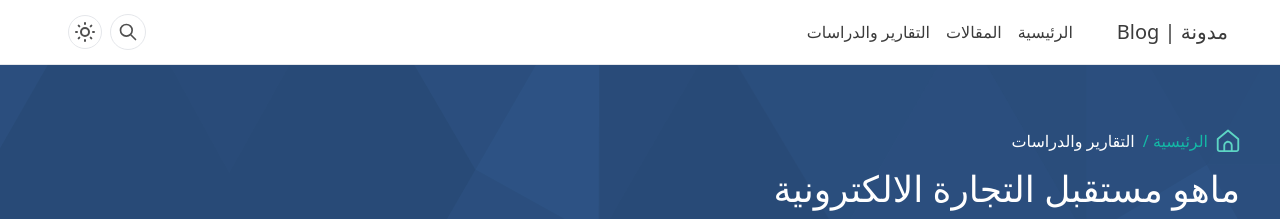
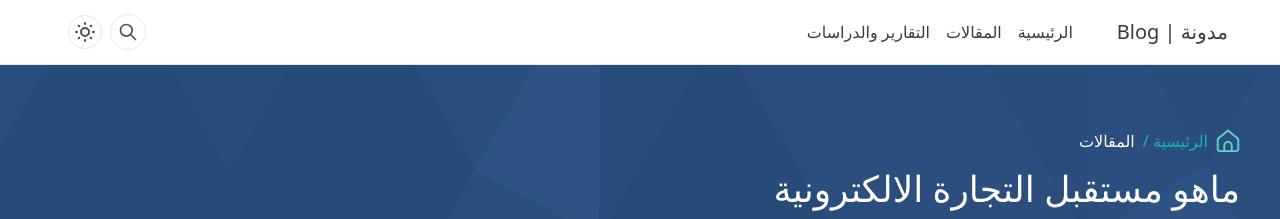
Before and after one commit to hassankotti/BlogUI, a React (Vite) app: page /article/0 in a window 1280 px wide. Shown: the top 219 px of the page. Built offline with nearby package versions, Linux system fonts and the light colour scheme; a web font is replaced by a local one; what tailwindcss-rtl would draw is missing.

Commit message:
useParams fixed

```diff
--- a/src/components/ThemeToggle.tsx
+++ b/src/components/ThemeToggle.tsx
@@ -14,12 +14,12 @@ const ThemeToggle = () => {
         colorTheme === "light" ? (
           <MoonIcon
             className='w-6 h-6'
-            onClick={() => setTheme("light")} />
+            /*onClick={() => setTheme("dark")}*/ />
 
         ) : (
           <SunIcon
             className='w-6 h-6'
-            onClick={() => setTheme("dark")} />
+            /*onClick={() => setTheme("dark")}*/ />
         )
       }
     </button>
--- a/src/pages/Article.tsx
+++ b/src/pages/Article.tsx
@@ -10,7 +10,7 @@ import LoadingSpinner from '../components/LoadingSpinner'
 import Helmet from 'react-helmet'
 import { useParams } from 'react-router-dom'; import NoData from '../components/NoData';
 const Article = () => {
-    let params = useParams();
+    let params = useParams < article_params>();
     const article = articles[params.id ?? 0];
     const [isLoading, setIsLoading] = useState(true);
     useEffect(() => {
@@ -24,7 +24,7 @@ const Article = () => {
         <Layout>
             <Helmet>
                 <title>Blog | {article.title ?? ''}</title>
-                <meta name="aricle" content={article.title??''} />
+                <meta name="aricle" content={article.title ?? ''} />
             </Helmet>
             <ArticlesHero article={article} />
             <div className='relative min-h-screen'>
@@ -39,5 +39,7 @@ const Article = () => {
         </Layout>
     )
 }
-
+type article_params = {
+    id: string;
+};
 export default Article
--- a/src/sections/ArticlesHero.tsx
+++ b/src/sections/ArticlesHero.tsx
@@ -1,5 +1,5 @@
 import React from 'react'
-const ArticlesHero = ({ article ,type}) => {
+const ArticlesHero = ({ article}) => {
     const hero = '/src/assets/auther.png'
     return (
         <section className="flex h-64 flex-col justify-center overflow-hidden bg-blue-900 dark:bg-heavy-metal-800/50 py-6 sm:py-12 bg-hero bg-center dark:bg-hero_dark">
@@ -9,7 +9,7 @@ const ArticlesHero = ({ article ,type}) => {
                         <path d="M13.781 5.762L7.37.512a.562.562 0 00-.738 0L.219 5.762a.513.513 0 00-.164.205.543.543 0 00-.055.246v6.412c0 .483.169.893.506 1.23.346.347.76.52 1.244.52h10.5c.483 0 .893-.173 1.23-.52.347-.337.52-.747.52-1.23V6.213a.542.542 0 00-.055-.246.512.512 0 00-.164-.205zm-5.031 7.45h-3.5v-2.925c0-.483.169-.893.506-1.23.346-.347.76-.52 1.244-.52.483 0 .893.173 1.23.52.347.337.52.747.52 1.23v2.926zm4.088-.587c0 .164-.06.305-.178.424a.557.557 0 01-.41.164H9.912v-2.926c0-.4-.073-.78-.219-1.135a2.99 2.99 0 00-1.559-1.545A2.809 2.809 0 007 7.375c-.401 0-.78.077-1.135.232a2.99 2.99 0 00-1.558 1.545 2.96 2.96 0 00-.22 1.135v2.926H1.75a.603.603 0 01-.424-.164.603.603 0 01-.164-.424V6.486L7 1.715l5.838 4.771v6.139z" fill="#5DD5C4" />
                     </svg>
                     <a href="/" className="text-teal-500">الرئيسية /</a>
-                    <a href={type == 'article'?'/articles': '/reports_and_studies' } className="text-white">{type == 'article' ? 'المقالات':'التقارير والدراسات' }</a>
+                    <a href={article.type == 'article' ? '/articles' : '/reports_and_studies'} className="text-white">{article.type == 'article' ? 'المقالات':'التقارير والدراسات' }</a>
                 </div>
                 <div className="py-4"><h2 className="text-4xl text-white"> {article.title} </h2></div>
                 <div className="flex space-x-2 space-x-reverse">
```
